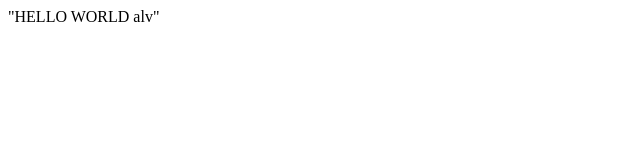
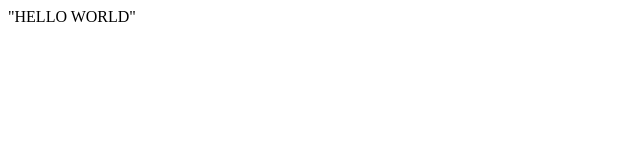
Before and after one commit to cmmayta/GitHub_VSC, a plain HTML site: page index.html in a window 1280 px wide. Shown: the full height of the page, 0-640 px from the left. Drawn offline with Linux system fonts and the light colour scheme.

Commit message:
Update index.html

```diff
--- a/index.html
+++ b/index.html
@@ -7,6 +7,6 @@
     <title>Document</title>
 </head>
 <body>
-    "HELLO WORLD alv"
+    "HELLO WORLD"
 </body>
 </html>
```
